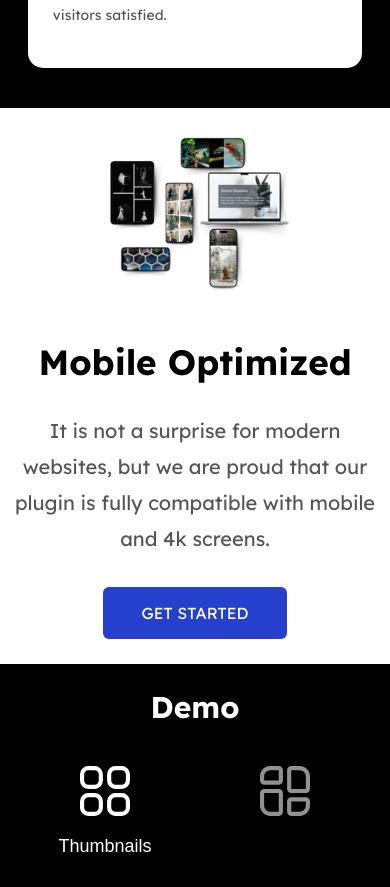
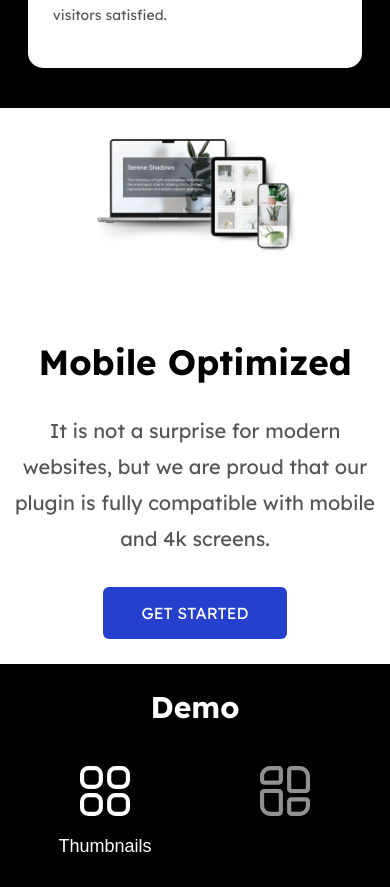
Before and after one commit to GrigorHarutyunian/regallery, a React (Vite) app: page / in a window 390 px wide. Shown: the part 5824-6711 px from the top of the page. Built offline with nearby package versions, Linux system fonts and the light colour scheme.

Commit message:
added img for mobile section

```diff
--- a/src/components/about-mobile-responsiveness/AboutMobileResponsiveness.tsx
+++ b/src/components/about-mobile-responsiveness/AboutMobileResponsiveness.tsx
@@ -6,8 +6,8 @@ import aboutMobileResponsivenessData from "./aboutMobileResponsiveness-data";
 const AboutMobileResponsiveness: React.FC = () => {
   const windowWitdth = useContext(WindowWidthContext);
   const version = windowWitdth.version;
-  const width = version === "mobile" ? 208 : version === "mid" ? 277 : 416;
-  const ration = 1040 / 800;
+  const width = version === "mobile" ? 208 : version === "mid" ? 277 : 698;
+  const ration = 940 / 540;
   const height = Math.round(width / ration);
 
   return (
--- a/src/components/about-mobile-responsiveness/aboutMobileResponsiveness-data.tsx
+++ b/src/components/about-mobile-responsiveness/aboutMobileResponsiveness-data.tsx
@@ -1,8 +1,8 @@
-import webSiteSection from "../../assets/imgs/websitesection3.png";
+import mobileOptimisationSectionImg from "../../assets/imgs/third_section.webp";
 const aboutMobileResponsivenessData = {
   title: "Mobile Optimized",
   text: "It is not a surprise for modern websites, but we are proud that our plugin is fully compatible with mobile and 4k screens.",
-  img: webSiteSection,
+  img: mobileOptimisationSectionImg,
   sizes:
     "(max-width: 700px) 298px, (min-width: 701px) and (max-width: 1100px) 397px, 595px",
   alt: `Discover why ReGallery is the best WordPress photo gallery plugin. Featuring responsive design, intuitive interface, and extensive customization options.`,
--- a/src/types/SupportAndInfoDTO.tsx
+++ b/src/types/SupportAndInfoDTO.tsx
@@ -6,5 +6,6 @@ export default interface SupportAndInfoDTO {
   height: number;
   sizes: string;
   alt: string;
+  video?: any;
   img?: any;
 }
```
Also changed, not shown: src/assets/imgs/third_section.webp (added).
